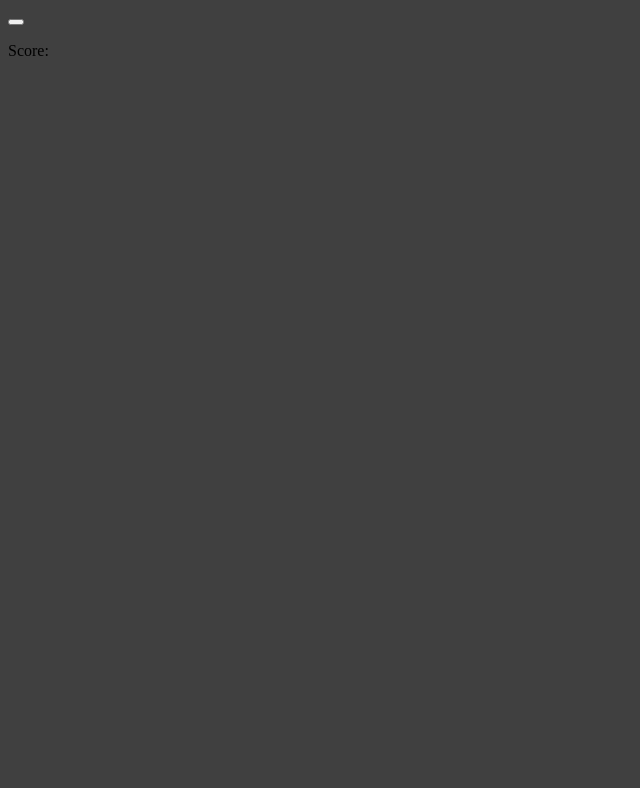
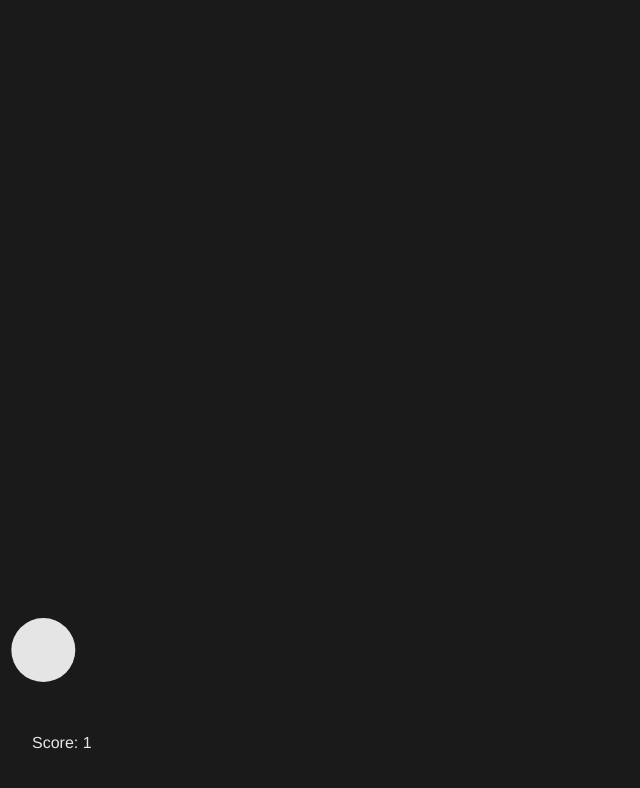
Before and after one commit to pgm-2526-web-4/college-adriaanglibert, a website built with Vite: page week-2/game/index.html in a window 1280 px wide. Both pictures are taken after a click on the button "Ball". Shown: the whole page, without its empty margins (0-640 px from the left). Built offline with nearby package versions, Linux system fonts and the light colour scheme.

Commit message:
🚧 WIP: Game

```diff
--- a/week-2/game/game.css
+++ b/week-2/game/game.css
@@ -1,8 +1,34 @@
 :root {
-  --dark: hsl(0, 0%, 25%);
-  --light: hsl(0, 2%, 80%);
+  --dark: hsl(0, 0%, 10%);
+  --light: hsl(0, 2%, 90%);
+  --danger: hsl(4, 100%, 69%);
+
+  --spacing-base: 1rem;
+  --spacing-md: 2rem;
+  --spacing-lg: 4rem;
+
+  font-family: "Helvetica", sans-serif;
+  color: var(--light);
 }
 
 .body {
   background-color: var(--dark);
+  margin: 0;
+  min-width: 100svw;
+  min-height: 100svh;
 }
+
+.ball {
+  background-color: var(--light);
+  border: none;
+  width: var(--spacing-lg);
+  aspect-ratio: 1 / 1;
+  border-radius: var(--spacing-lg);
+}
+
+.score {
+  pointer-events: none;
+  position: absolute;
+  bottom: 0;
+  padding: var(--spacing-md);
+}
--- a/week-2/game/game.ts
+++ b/week-2/game/game.ts
@@ -1 +1,59 @@
+import gsap from "gsap";
 import "./game.css";
+
+const $ball = document.getElementById("ball");
+const $score = document.getElementById("score");
+const BALL_SIZE = 64;
+let speed = 2;
+let score = 0;
+
+const getRandomLocation = () => {
+  return {
+    x: `random(0, ${Math.round(window.innerWidth) - BALL_SIZE})`,
+    y: `random(0, ${Math.round(window.innerHeight) - BALL_SIZE})`,
+  };
+};
+
+function setScore() {
+  score++;
+
+  if ($score) {
+    $score.textContent = score.toString();
+  }
+
+  if (score % 10 === 0) {
+    increaseSpeed();
+  }
+}
+
+function increaseSpeed() {
+  if (speed > 0.5) {
+    console.log("🔥 Increasing difficulty.");
+    speed -= 0.5;
+  }
+}
+
+const moveBall = () => {
+  return gsap.to($ball, {
+    ...getRandomLocation(),
+    duration: speed,
+  });
+};
+
+$ball?.addEventListener("click", () => {
+  moveBall().play();
+  setScore();
+});
+
+window.addEventListener("click", (e) => {
+  if (e.target !== $ball) {
+    gsap.to("body", {
+      backgroundColor: "hsl(4, 100%, 69%)",
+      duration: 0.2,
+      repeat: 1,
+      yoyo: true,
+    });
+  }
+});
+
+moveBall().play();
--- a/week-2/game/index.html
+++ b/week-2/game/index.html
@@ -8,8 +8,8 @@
     <body class="body">
         <button id="ball" class="ball" tabindex="-1" title="Ball"></button>
 
-        <aside>
-            <p>Score: <span id="score"></span></p>
+        <aside class="score">
+            <p>Score: <span id="score">0</span></p>
         </aside>
 
         <script type="module" src="./game.ts"></script>
```
